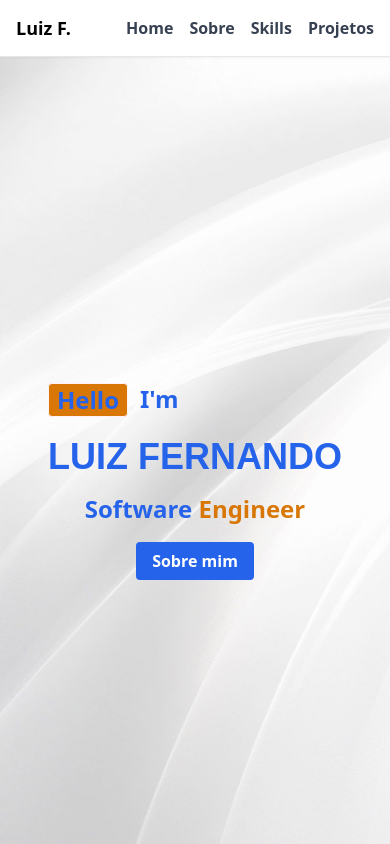
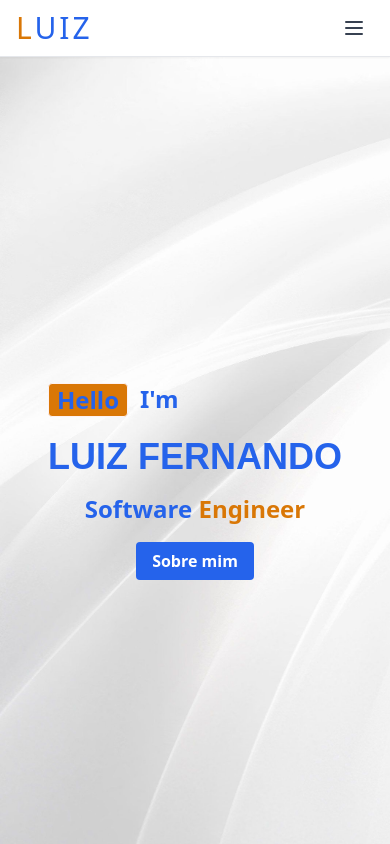
Before and after one commit to luiz-divino/meu-portfolio, a React (Create React App) app: page / in a window 390 px wide. Shown: the top 844 px of the page. Built offline with nearby package versions, Linux system fonts and the light colour scheme.

Commit message:
adição de navbar suspenso para aparelhos moveis

```diff
--- a/src/components/Navbar.js
+++ b/src/components/Navbar.js
@@ -1,18 +1,58 @@
-import React from 'react';
+import React, { useState } from 'react';
 
 function Navbar() {
+  const [open, setOpen] = useState(false);
+
+  const links = [
+    { href: '#home', label: 'Home' },
+    { href: '#about', label: 'Sobre' },
+    { href: '#skills', label: 'Skills' },
+    { href: '#projects', label: 'Projetos' },
+  ];
+
   return (
-    <nav className="fixed top-0 left-0 right-0 z-50 bg-white backdrop-blur-md shadow-sm border-b border-gray-200 ">
+    <nav className="fixed top-0 left-0 right-0 z-50 bg-white backdrop-blur-md shadow-sm border-b border-gray-200">
       <div className="max-w-6xl mx-auto px-4">
         <div className="flex items-center justify-between h-14">
-          <div className="text-lg font-bold">Luiz F.</div>
-          <div className="space-x-4">
-            <a href="#home" className="text-gray-700 font-bold hover:text-blue-600 transition">Home</a>
-            <a href="#about" className="text-gray-700 font-bold hover:text-blue-600 transition">Sobre</a>
-            <a href="#skills" className="text-gray-700 font-bold hover:text-blue-600 transition">Skills</a>
-            <a href="#projects" className="text-gray-700 font-bold hover:text-blue-600 transition">Projetos</a>
+           <div className="nome-nav text-3xl text-blue-600 tracking-widest"><span className='text-yellow-600'>L</span>UIZ</div>
+
+          {/* Desktop links */}
+          <div className="hidden md:flex space-x-6">
+            {links.map((l) => (
+              <a key={l.href} href={l.href} className="text-gray-700 font-bold hover:text-blue-600 transition">
+                {l.label}
+              </a>
+            ))}
+          </div>
+
+          {/* Mobile toggle */}
+          <div className="md:hidden">
+            <button
+              aria-label="Toggle menu"
+              aria-expanded={open}
+              onClick={() => setOpen((v) => !v)}
+              className="p-2 rounded-md text-gray-700 hover:bg-gray-100"
+            >
+              {/* simple hamburger icon */}
+              <svg className="w-6 h-6" fill="none" viewBox="0 0 24 24" stroke="currentColor">
+                <path strokeLinecap="round" strokeLinejoin="round" strokeWidth={2} d={open ? 'M6 18L18 6M6 6l12 12' : 'M4 6h16M4 12h16M4 18h16'} />
+              </svg>
+            </button>
           </div>
         </div>
+
+        {/* Mobile menu dropdown */}
+        {open && (
+          <div className="md:hidden mt-2 pb-4">
+            <div className="flex flex-col space-y-2">
+              {links.map((l) => (
+                <a key={l.href} href={l.href} onClick={() => setOpen(false)} className="px-3 py-2 text-gray-700 font-medium hover:bg-gray-100 rounded">
+                  {l.label}
+                </a>
+              ))}
+            </div>
+          </div>
+        )}
       </div>
     </nav>
   );
```
